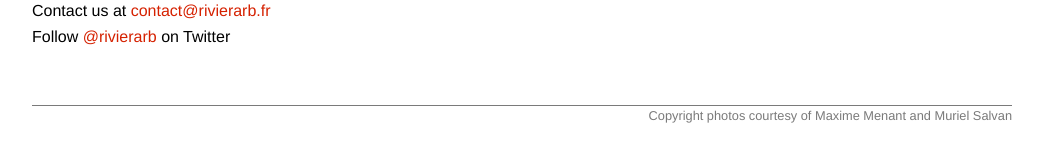
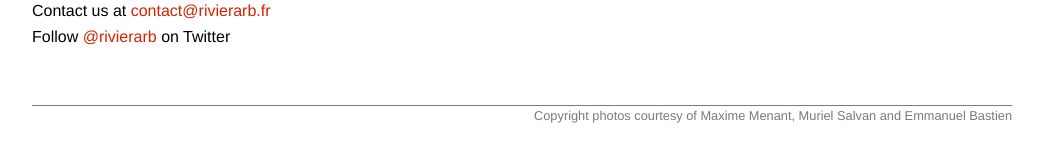
Before and after one commit to rivierarb/rivierarb, a Jekyll site: the page built from content/news/_posts/2011-09-07-Slideshare.md, in a window 1280 px wide. Shown: the part 354-516 px from the top of the page, without its empty margins (118-1161 px from the left). Built offline with Jekyll 4.4.1, drawn with Linux system fonts in a browser that asks for light colours; nearby versions of some CDN libraries; Markdown is read by kramdown in place of the engine named in the settings.

Commit message:
Add pictures in the slideshow.

```diff
--- a/_layouts/default.html
+++ b/_layouts/default.html
@@ -42,7 +42,7 @@
       {{ content }}
     </div>
     <div id="copyright">
-      Copyright photos courtesy of Maxime Menant and Muriel Salvan
+      Copyright photos courtesy of Maxime Menant, Muriel Salvan and Emmanuel Bastien
     </div>
   </div>
 </body>
--- a/index.html
+++ b/index.html
@@ -22,6 +22,9 @@
           <img src="https://lh6.googleusercontent.com/-L0Zlp2eirr0/TmylpRe0HAI/AAAAAAAABmM/pXSOXO_FdJs/s288/IMG_2929.jpg"/>
           <img src="https://lh3.googleusercontent.com/-kRKeSqboT6k/TmyliDi2GqI/AAAAAAAABlw/Gv6G351MXTY/s288/IMG_2920.jpg"/>
           <img src="https://lh6.googleusercontent.com/-2K205mpAWko/Tm0uDWTvl0I/AAAAAAAABmQ/bQm3QwrqTeU/s288/2011-07-26%25252020.08.09.jpg"/>
+          <img src="https://lh3.googleusercontent.com/-npIcvc68xU0/TwYLUjm2rrI/AAAAAAAABoE/M9I1bMJFZsM/s288/rds-4376.jpg"/>
+          <img src="https://lh4.googleusercontent.com/-ZbUQNm6QV-g/TwYLVUuATcI/AAAAAAAABoM/cQS19GAh9Qw/s288/rds-4377.jpg"/>
+          <img src="https://lh6.googleusercontent.com/-DZ7LJyE61AU/TwYLVLPTWJI/AAAAAAAABoI/T6px6nO7oBA/s288/rds-4380.jpg"/>
         </div>
       </a>
     </div>
```
